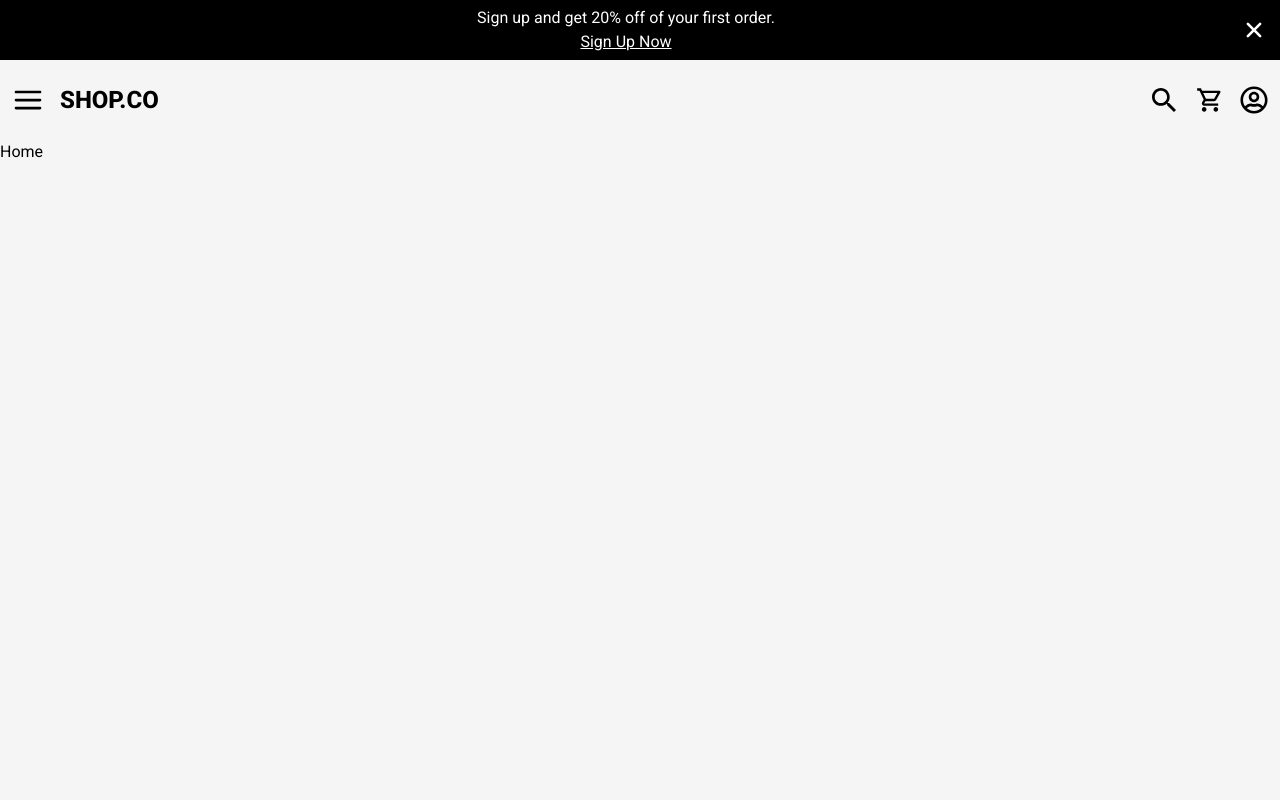
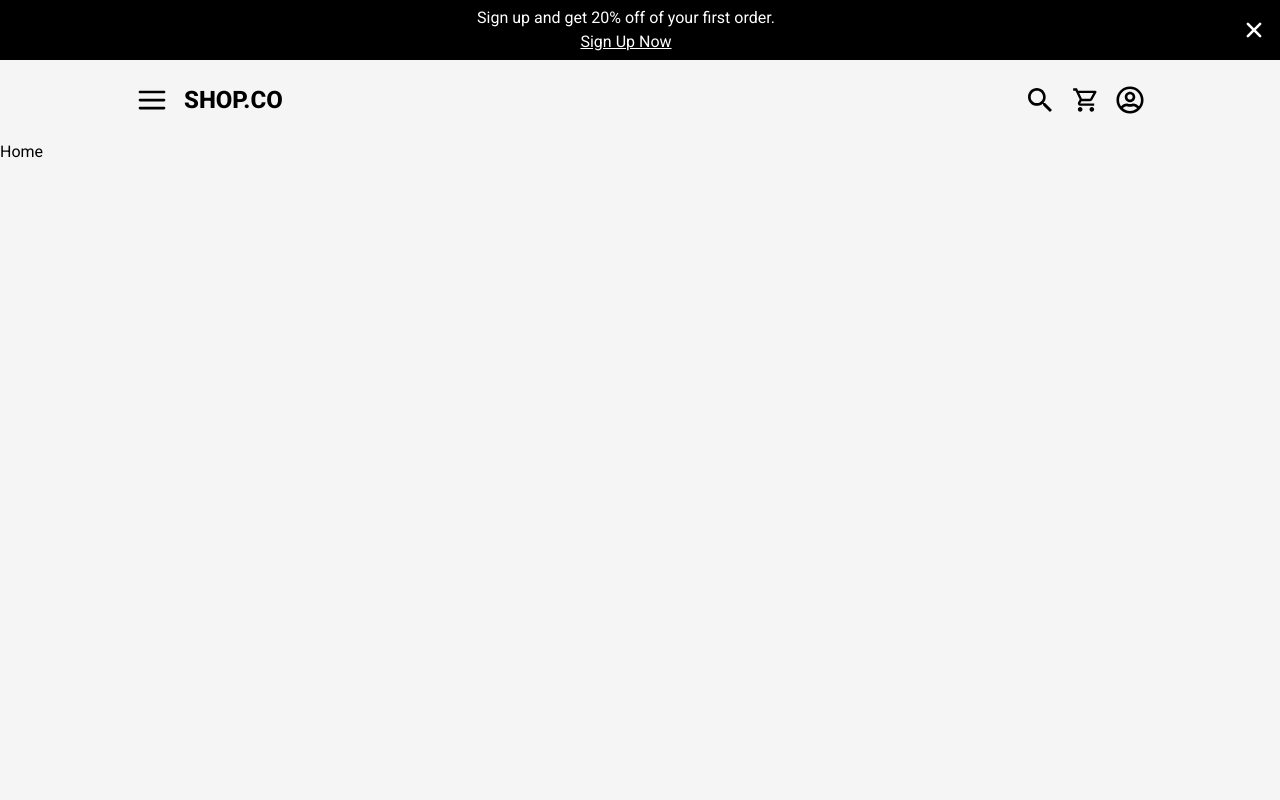
Before and after one commit to Kaydev-cmd/shop-co-web-app, a Next.js app: page / in a window 1280 px wide. Shown: the top 800 px of the page. Built offline with nearby package versions, Linux system fonts and the light colour scheme.

Commit message:
feat: add container className to div container

```diff
--- a/components/layout/Header.tsx
+++ b/components/layout/Header.tsx
@@ -14,10 +14,8 @@ const Header: React.FC = () => {
   const handleNav = () => setNav(!nav);
 
   return (
-    <header
-      className="flex items-center justify-between"
-      style={{ padding: "24px 12px" }}
-    >
+    <header>
+      <div className="container flex items-center justify-between">
         <div className="flex items-center gap-4">
           <CgMenu size={32} onClick={handleNav} />
           <h1
@@ -52,8 +50,12 @@ const Header: React.FC = () => {
 
         <div className="flex items-center gap-4">
           <IoMdSearch size={32} />
-        <MdOutlineShoppingCart size={28} onClick={() => router.push("/cart")} />
+          <MdOutlineShoppingCart
+            size={28}
+            onClick={() => router.push("/cart")}
+          />
           <FaRegUserCircle size={28} onClick={() => router.push("/user")} />
+        </div>
       </div>
     </header>
   );
```
Lines whose indentation alone changed are shown as unchanged.
